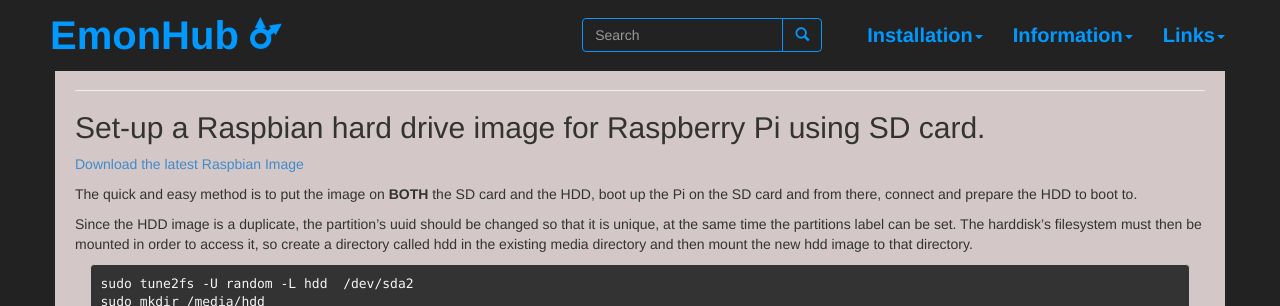
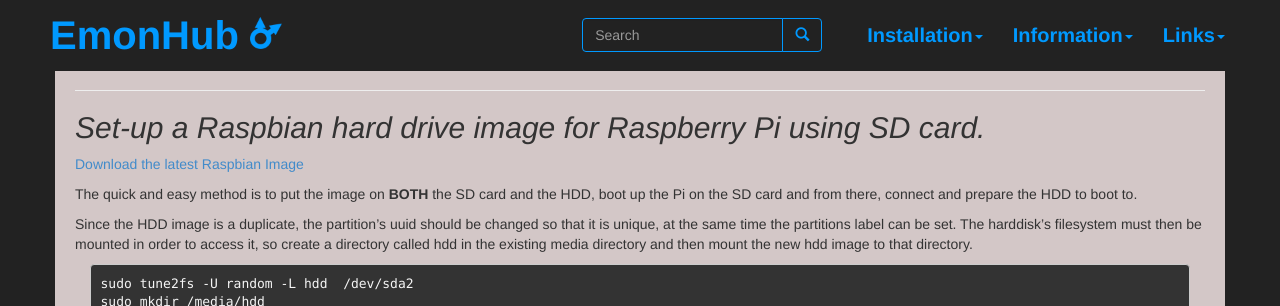
Before and after one commit to otherWIP/otherwip.github.io, a Jekyll site: the page built from documentation/install/raspberrypi/hdd/sd2hdd.md, in a window 1280 px wide. Shown: the top 306 px of the page. Built offline with Jekyll 4.4.1, drawn with Linux system fonts in a browser that asks for light colours; nearby versions of some CDN libraries.

Commit message:
Update sd2hdd.md

```diff
--- a/_includes/step/sd2hdd.md
+++ b/_includes/step/sd2hdd.md
@@ -1,4 +1,4 @@
-## Set-up a Raspbian hard drive image for Raspberry Pi using SD card.
+## *Set-up a Raspbian hard drive image for Raspberry Pi using SD card.*
 
 {% include link/ext/rasp-img %}
 
```
